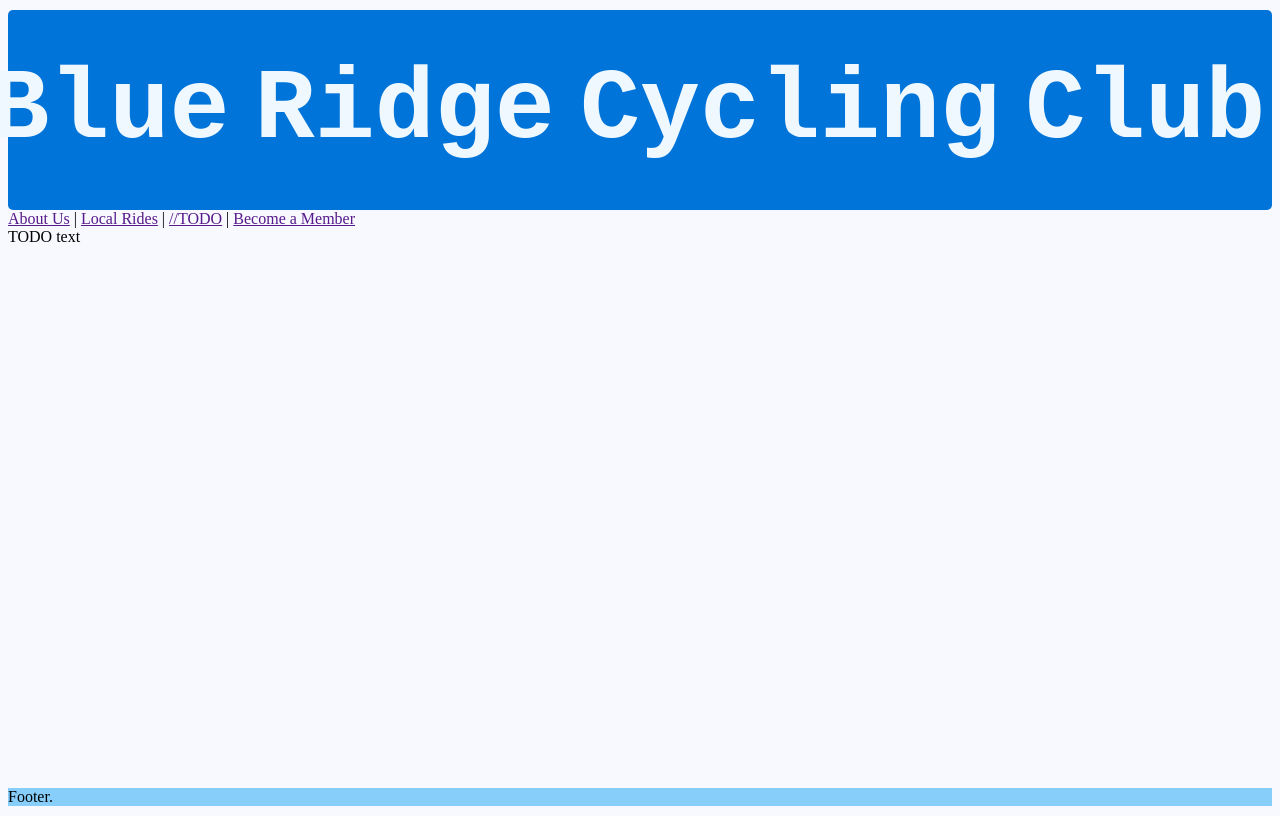
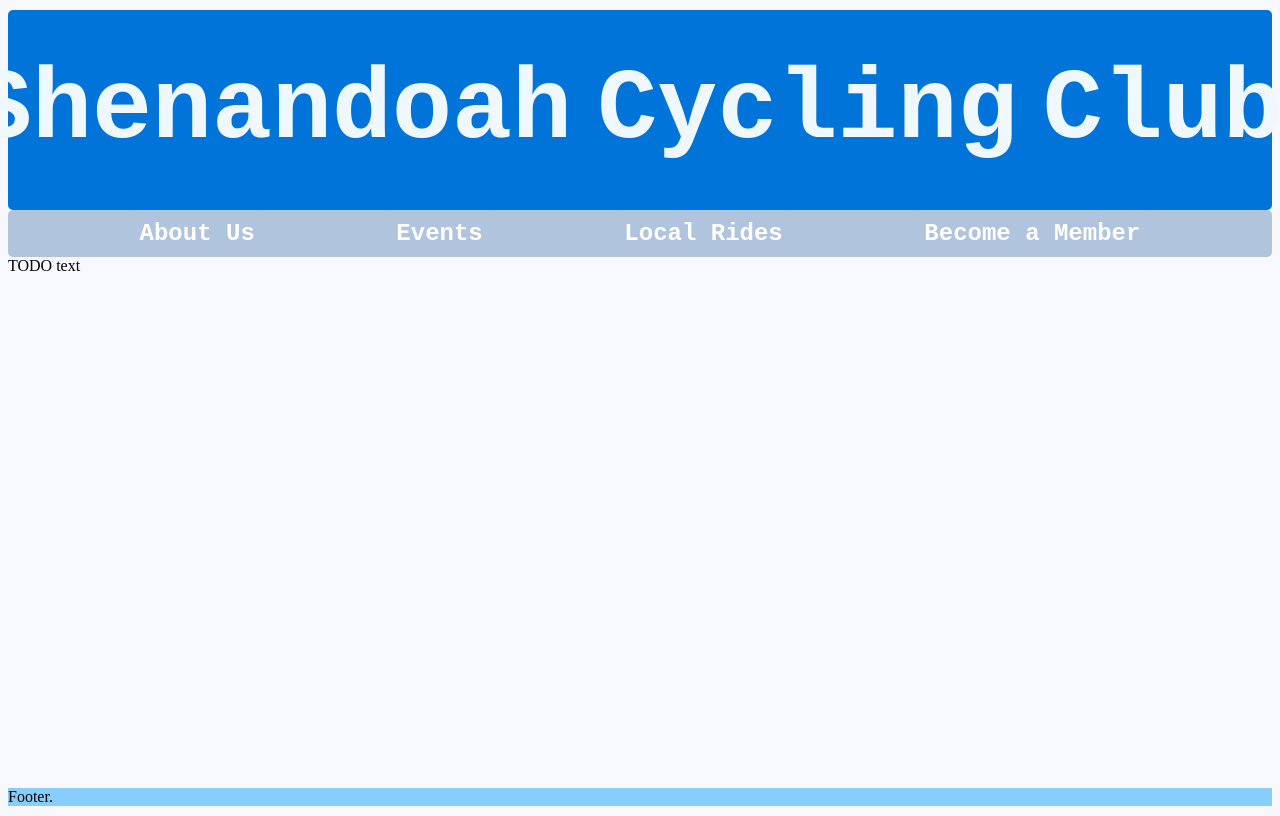
Before and after one commit to Aaron-Rock/project1, a plain HTML site: page index.html in a window 1280 px wide. Shown: the top 816 px of the page. Drawn offline with Linux system fonts and the light colour scheme.

Commit message:
nav links

```diff
--- a/index.css
+++ b/index.css
@@ -14,8 +14,32 @@
     color: aliceblue;
     align-items: center;
     justify-content: center;
+}
 
+.navs {
+
+    padding: 0;
+    margin: 0;
+    background-color: lightsteelblue;
+    border-radius: 5px;
+    display: flex;
+    flex-direction: row;
+    justify-content:space-evenly;
 }
+.navs > a {
+    color: white;
+    padding: 10px;
+    display: inline-block;
+    font-family: 'Courier New', Courier, monospace;
+    font-weight: bold;
+    font-size: 1.5em;
+    text-decoration: none;
+  }
+
+.navs > a:hover {
+    background-color: gray;
+  }
+
 span {
     padding-right: 2%;
 }
--- a/index.html
+++ b/index.html
@@ -10,19 +10,22 @@
 <body class="container">
     <header>
         <div class="title">
-            <span id="blue"> Blue </span>
-            <span id="ridge"> Ridge </span>
-            <span id="cycling"> Cycling </span>
-            <span id="club"> Club</span>
+            <span class="shenandoah"> Shenandoah </span>
+            <span class="cycling"> Cycling </span>
+            <span class="club"> Club</span>
+
+
         </div>
 
     </header>
     <nav>
-        <a href="">About Us</a> |
-        <a href="">Local Rides</a> |
-        <a href="">//TODO</a> |
-        <a href="">Become a Member</a>
-        </nav>
+        <ul class="navs">
+            <li class="navs"><a href="blog.html">About Us</a></li>
+            <li class="navs"><a href="contact.html">Events</a></li>
+            <li class="navs"><a href="about.html">Local Rides</a></li>
+            <li class="navs"><a href="about.html">Become a Member</a></li>
+          </ul>
+    </nav>
 
     <div class="middle">
         TODO text
```
